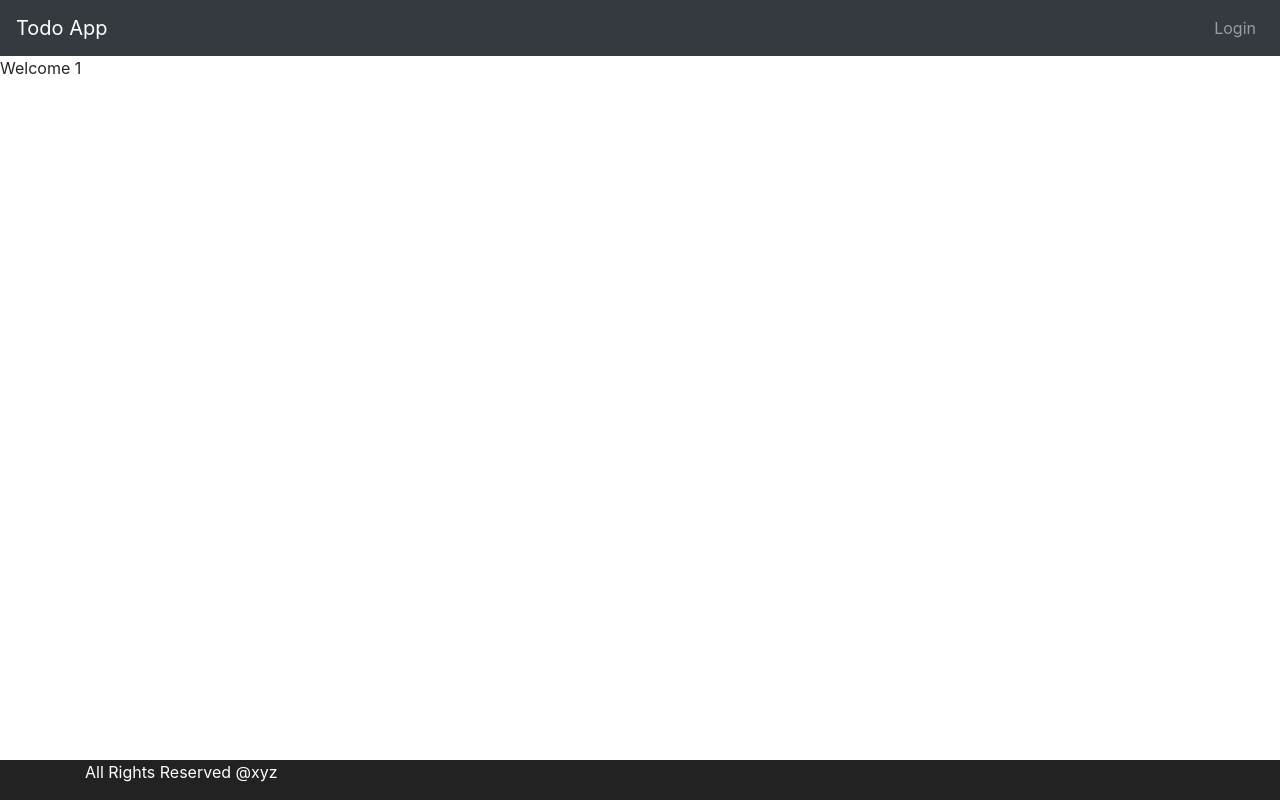
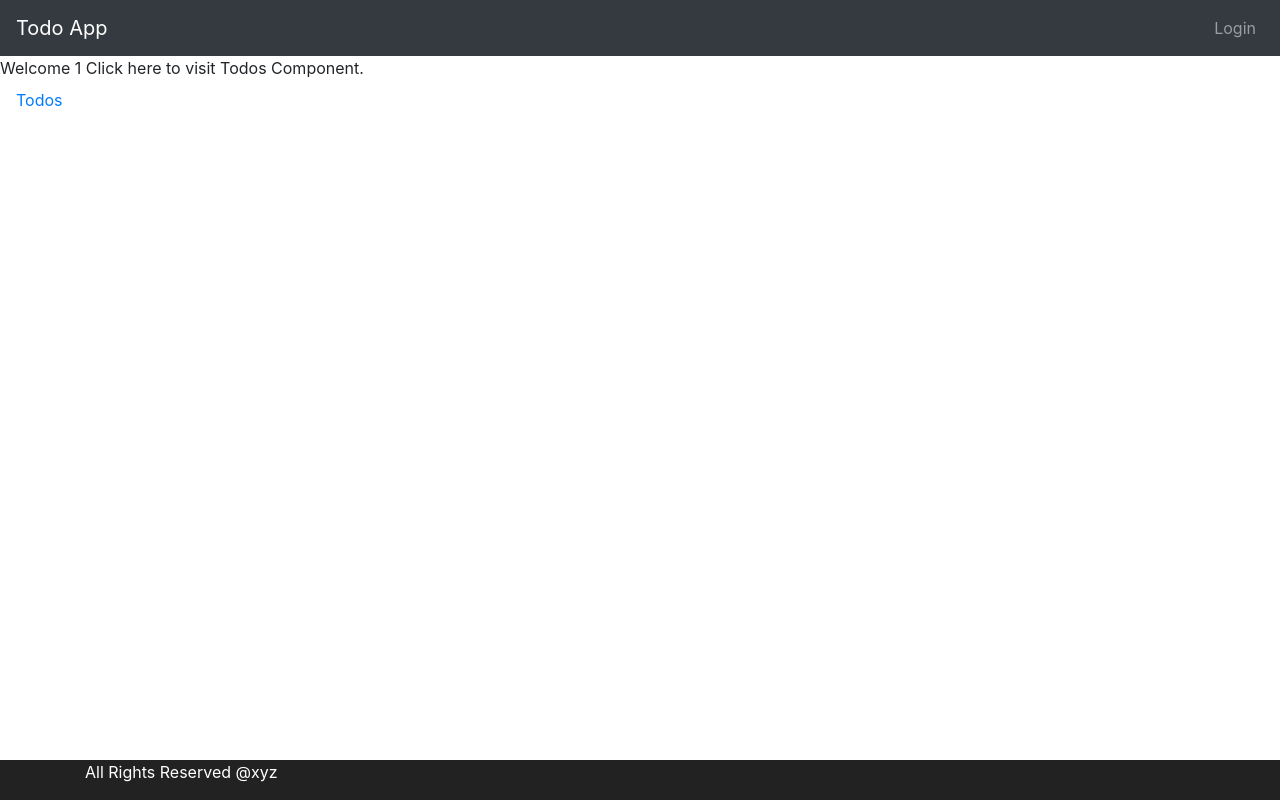
Before and after one commit to abhishekfx505dy/todoFront, an Angular app: page /welcome/1 in a window 1280 px wide. Built offline with nearby package versions, Linux system fonts and the light colour scheme.

Commit message:
Added a todos component

```diff
--- a/src/app/app-routing.module.ts
+++ b/src/app/app-routing.module.ts
@@ -5,12 +5,14 @@ import { WelcomeComponent } from './welcome/welcome.component';
 import { ErrorComponent } from './error/error.component';
 import { AppComponent } from './app.component';
 import { LogoutComponent } from './logout/logout.component';
+import { TodosComponent } from './todos/todos.component';
 
 
 const routes: Routes = [
   {path: '', component: LoginComponent},
   {path: 'login', component: LoginComponent},
   {path: 'logout', component: LogoutComponent},
+  {path: 'todos', component: TodosComponent},
   {path: 'welcome/:name', component: WelcomeComponent},
   {path: '**', component: ErrorComponent}
 ];
--- a/src/app/app.module.ts
+++ b/src/app/app.module.ts
@@ -10,6 +10,7 @@ import { MenuComponent } from './menu/menu.component';
 import { FooterComponent } from './footer/footer.component';
 import { ErrorComponent } from './error/error.component';
 import { LogoutComponent } from './logout/logout.component';
+import { TodosComponent } from './todos/todos.component';
 
 @NgModule({
   declarations: [
@@ -19,7 +20,8 @@ import { LogoutComponent } from './logout/logout.component';
     MenuComponent,
     FooterComponent,
     ErrorComponent,
-    LogoutComponent
+    LogoutComponent,
+    TodosComponent
   ],
   imports: [
     BrowserModule,
--- a/src/app/menu/menu.component.html
+++ b/src/app/menu/menu.component.html
@@ -4,7 +4,7 @@
 
         <ul class="navbar-nav">
             <li><a *ngIf="hardcodedAuthenticationService.isUserLoggedIn()" href="" class="nav-link">Home</a></li>
-            <li><a *ngIf="hardcodedAuthenticationService.isUserLoggedIn()" href="" class="nav-link">Todos</a></li>
+            <li><a *ngIf="hardcodedAuthenticationService.isUserLoggedIn()" routerLink="/todos" class="nav-link">Todos</a></li>
         </ul>
         <ul class="navbar-nav navbar-collapse justify-content-end">
             <li><a *ngIf="!hardcodedAuthenticationService.isUserLoggedIn()" routerLink="/login" class="nav-link">Login</a></li>
--- /dev/null
+++ b/src/app/todos/todos.component.html
@@ -0,0 +1 @@
+<p>todos works!</p>
--- /dev/null
+++ b/src/app/todos/todos.component.ts
@@ -0,0 +1,15 @@
+import { Component, OnInit } from '@angular/core';
+
+@Component({
+  selector: 'app-todos',
+  templateUrl: './todos.component.html',
+  styleUrls: ['./todos.component.css']
+})
+export class TodosComponent implements OnInit {
+
+  constructor() { }
+
+  ngOnInit(): void {
+  }
+
+}
--- a/src/app/welcome/welcome.component.html
+++ b/src/app/welcome/welcome.component.html
@@ -1 +1,5 @@
 Welcome {{name}}
+
+Click here to visit Todos Component.
+<br>
+<a routerLink="/todos" class="nav-link">Todos</a>
```
Also changed, not shown: src/app/todos/todos.component.css (added), 1 other file (tests, documents, lock files or other folders).
